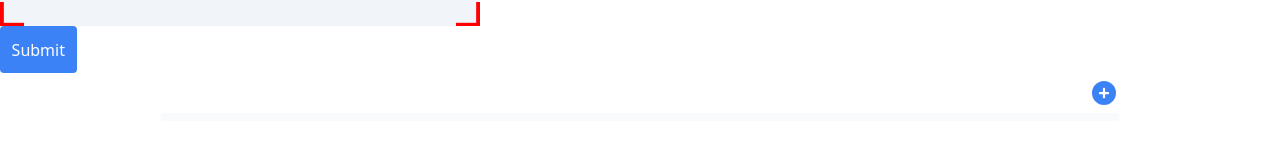
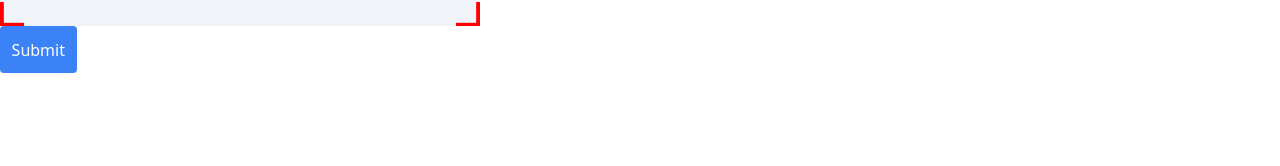
Before and after one commit to AlexandreDu/spreadsheet, a Next.js app: page / in a window 1280 px wide. Shown: the part 134-300 px from the top of the page. Built offline with nearby package versions, Linux system fonts and the light colour scheme.

Commit message:
modal overflow

```diff
--- a/components/FormTable/index.js
+++ b/components/FormTable/index.js
@@ -122,9 +122,15 @@ export const FormTable = ({dataHeader, dataBody, setDataBody}) => {
         <div className='flex flex-col items-center  '>
             <div className='w-3/4 flex flex-col items-end'>
                 {/* add button */}
-                <Icon color='text-blue-500 text-2xl' icon={faCirclePlus} onClick={() => setIsVisible(true)}/>
+                {dataHeader && (
+                    <Icon color='text-blue-500 text-2xl' icon={faCirclePlus} onClick={() => {
+                        document.body.style.overflow = 'hidden'
+                        setIsVisible(true)
+                    }}/>
+                )}
+
                 <form>
-                    <table className='w-full table-fixed border-separate border-[0.25rem] border-slate-50 text-center rounded-[0.25rem] '>
+                    <table className='w-full table-fixed border-separate   text-center rounded-[0.25rem] '>
                         <Header
                             dataHeader={dataHeader}
                             handleSort={handleSort}
--- a/components/modal/index.js
+++ b/components/modal/index.js
@@ -13,7 +13,10 @@ export const Modal = ({isVisible, setIsVisible, title, content, buttonLabel, onC
             <div className=' bg-slate-500/50 fixed top-0 bottom-0 left-0 right-0'>
                 <div className={` w-1/4 bg-slate-50 rounded-lg absolute top-1/2 left-1/2 translate-y-[-50%] translate-x-[-50%] p-[1rem] `}>
                     <div className='text-right'>
-                        <Icon color='text-blue-500 text-2xl' icon={faXmark} onClick={() => setIsVisible(false)}/>
+                        <Icon color='text-blue-500 text-2xl' icon={faXmark} onClick={() => {
+                            document.body.style.overflow = 'auto'
+                            setIsVisible(false)
+                        }}/>
                     </div>
                     {/* title */}
                     <div className="text-center">
--- a/hooks/useModal.js
+++ b/hooks/useModal.js
@@ -5,6 +5,7 @@ export const useModal = () => {
 
     const toggle = () => {
         setIsVisible(prevState => !prevState)
+
     }
 
     return [isVisible, setIsVisible, toggle]
```
